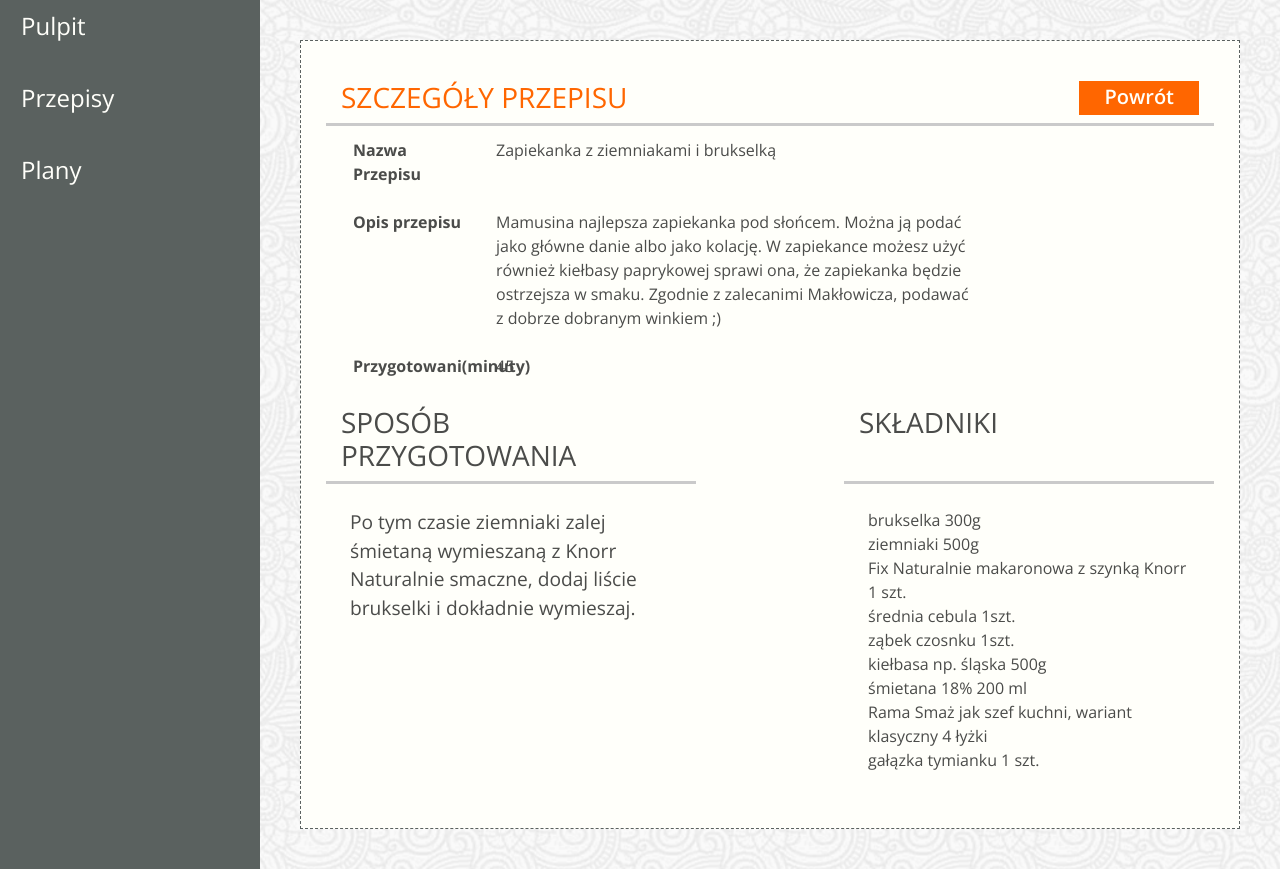
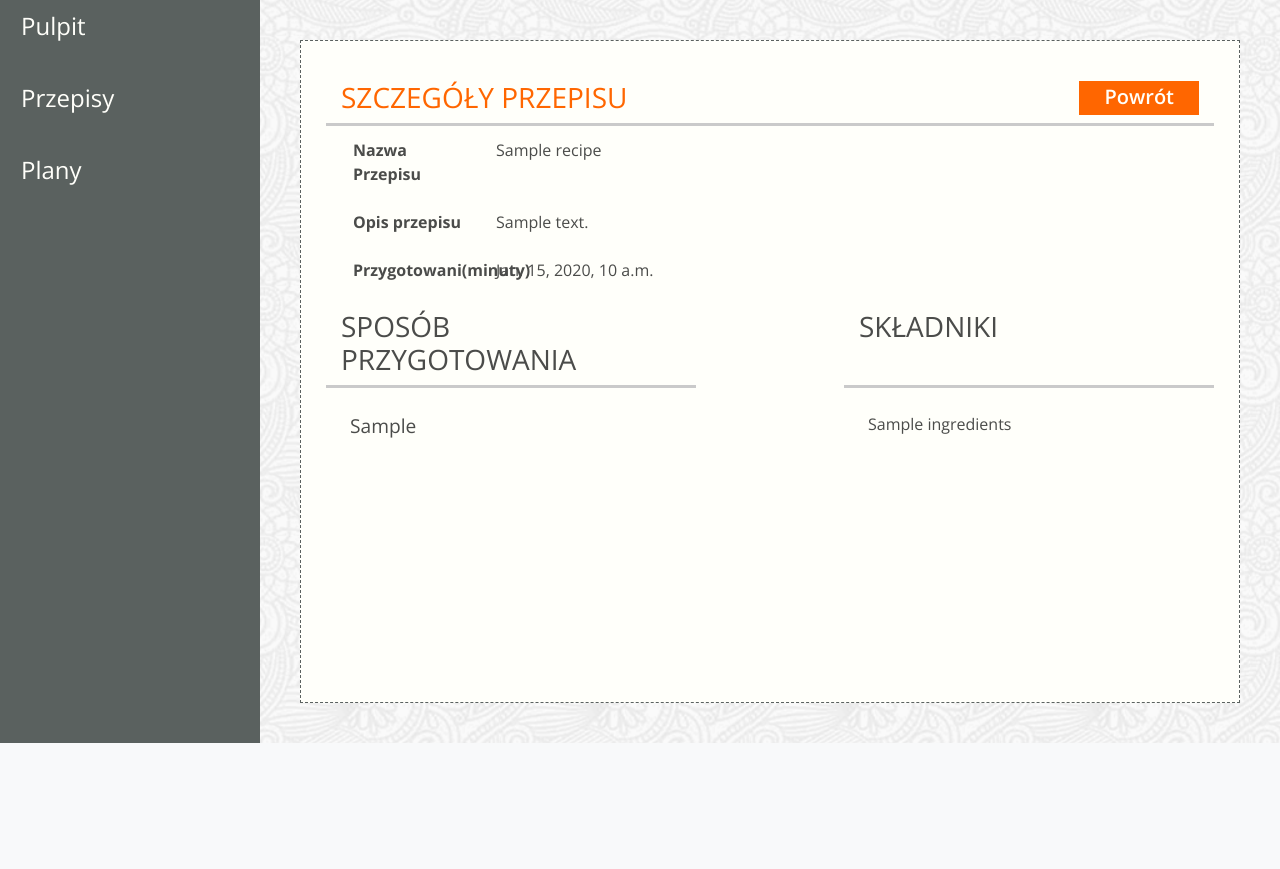
Before and after one commit to zooyl/Jedzonko-ScrumProject, a Django app: template jedzonko/templates/app-recipe-details.html in a window 1280 px wide. Shown: the part 84-953 px from the top of the page. After the commit the page ends 827 px from the top, so only its background shows below. Run offline with Django 3.2, Linux system fonts and the light colour scheme; the template is opened without the code that fills it: most values are stand-ins (such as "Sample title", 1, 10 or a date in 2020); some libraries are stand-ins or nearby versions; some web fonts are replaced.

Commit message:
recipe_details

```diff
--- a/jedzonko/templates/app-recipe-details.html
+++ b/jedzonko/templates/app-recipe-details.html
@@ -18,22 +18,19 @@
             <tr class="d-flex">
                 <th scope="row" class="col-2">Nazwa Przepisu</th>
                 <td class="col-7">
-                    Zapiekanka z ziemniakami i brukselką
+                    {{ recipe.name }}
                 </td>
             </tr>
             <tr class="d-flex">
                 <th scope="row" class="col-2">Opis przepisu</th>
-                <td class="col-7">Mamusina najlepsza zapiekanka pod słońcem.
-                    Można ją podać jako główne danie albo jako kolację. W
-                    zapiekance możesz użyć również kiełbasy paprykowej sprawi
-                    ona, że zapiekanka będzie ostrzejsza w smaku. Zgodnie z
-                    zalecanimi Makłowicza, podawać z dobrze dobranym winkiem ;)
+                <td class="col-7">
+                    {{ recipe.description }}
                 </td>
             </tr>
             <tr class="d-flex">
                 <th scope="row" class="col-2">Przygotowani(minuty)</th>
                 <td class="col-7">
-                    45
+                    {{ recipe.preparation_time }}
                 </td>
             </tr>
             </tbody>
@@ -48,21 +45,11 @@
         </div>
         <div class="row d-flex">
             <div class="col-5 p-4">
-                <p>Po tym czasie ziemniaki zalej śmietaną wymieszaną z Knorr
-                    Naturalnie smaczne, dodaj liście brukselki i dokładnie
-                    wymieszaj.</p>
+                <p>{{ recipe.way_of_preparing }}</p>
             </div>
             <div class="col-2"></div>
             <ul class="col-5 p-4 list-unstyled">
-                <li>brukselka 300g</li>
-                <li>ziemniaki 500g</li>
-                <li>Fix Naturalnie makaronowa z szynką Knorr 1 szt.</li>
-                <li>średnia cebula 1szt.</li>
-                <li>ząbek czosnku 1szt.</li>
-                <li>kiełbasa np. śląska 500g</li>
-                <li>śmietana 18% 200 ml</li>
-                <li>Rama Smaż jak szef kuchni, wariant klasyczny 4 łyżki</li>
-                <li>gałązka tymianku 1 szt.</li>
+                {{ recipe.ingredients }}
             </ul>
         </div>
 
```
Also changed, not shown: jedzonko/views.py (+28 -23 lines), scrumlab/urls.py (+9 -10 lines).
